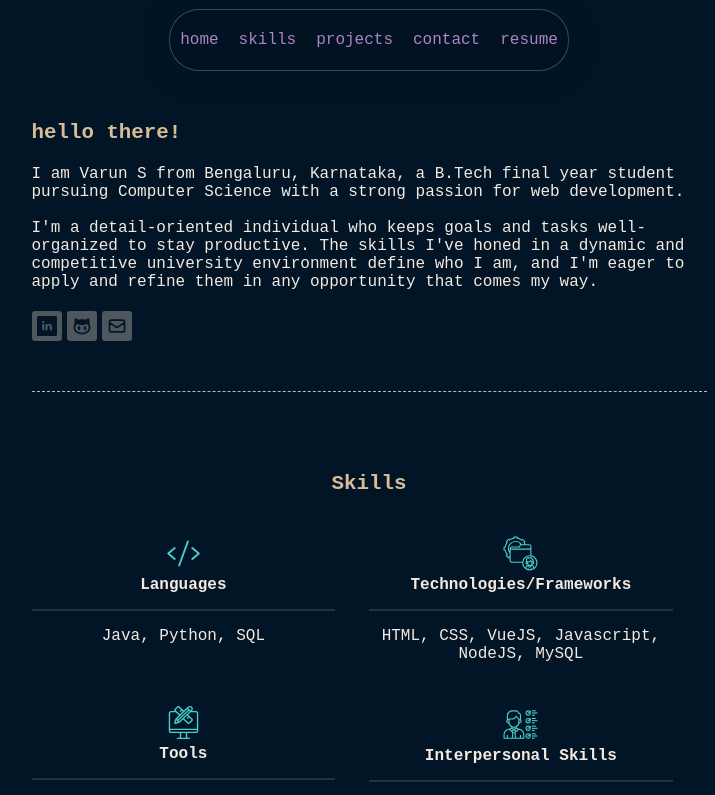
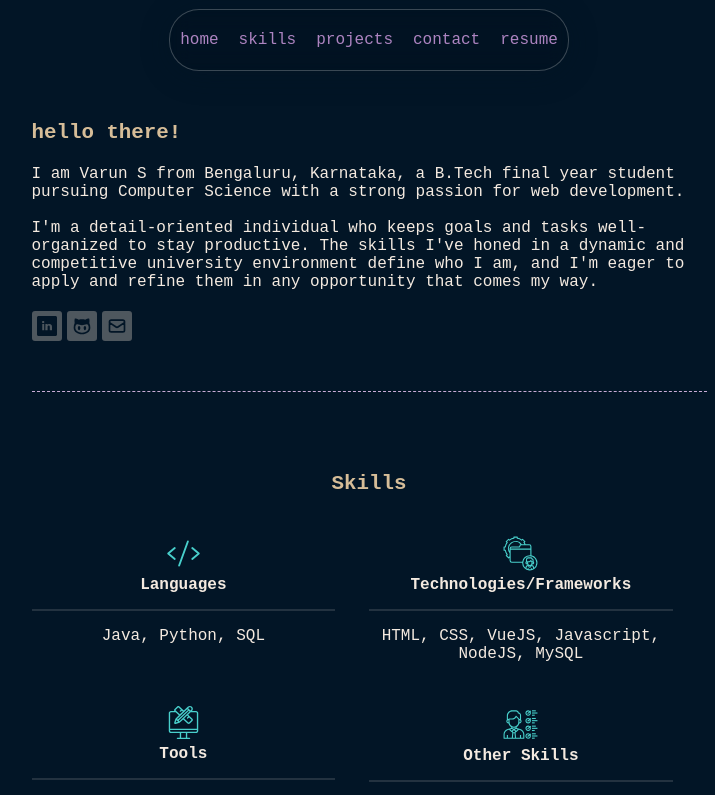
Before and after one commit to VaraVroom/Varun, a Vue app: page / in a window 1280 px wide. Shown: the top 795 px of the page, without its empty margins (271-986 px from the left). Built offline with nearby package versions, Linux system fonts and the light colour scheme.

Commit message:
Update skills.vue

```diff
--- a/src/components/skills.vue
+++ b/src/components/skills.vue
@@ -74,7 +74,7 @@
         <rect width="5" height="2" x="53" y="56" fill="#48CFCB" class="color000000 svgShape"></rect>
         <path d="M46 58c2.757 0 5-2.243 5-5 0-.809-.211-1.562-.553-2.238l1.194-.995-1.28-1.536-1.156.964C48.334 48.46 47.225 48 46 48c-2.757 0-5 2.243-5 5S43.243 58 46 58zM46 50c.607 0 1.171.184 1.643.495l-3.283 2.737 1.28 1.536 3.206-2.672C48.937 52.383 49 52.683 49 53c0 1.654-1.346 3-3 3s-3-1.346-3-3S44.346 50 46 50zM46 44.001c2.757 0 5-2.243 5-5 0-.809-.211-1.562-.553-2.238l1.194-.995-1.28-1.536-1.156.964c-.87-.734-1.979-1.194-3.204-1.194-2.757 0-5 2.243-5 5S43.243 44.001 46 44.001zM46 36.001c.607 0 1.171.184 1.643.495l-3.283 2.737 1.28 1.536 3.206-2.672C48.937 38.385 49 38.684 49 39.001c0 1.654-1.346 3-3 3s-3-1.346-3-3S44.346 36.001 46 36.001zM46 30.001c2.757 0 5-2.243 5-5 0-.809-.211-1.562-.553-2.238l1.194-.995-1.28-1.536-1.156.964c-.87-.734-1.979-1.194-3.204-1.194-2.757 0-5 2.243-5 5S43.243 30.001 46 30.001zM46 22.001c.607 0 1.171.184 1.643.495l-3.283 2.737 1.28 1.536 3.206-2.672C48.937 24.385 49 24.684 49 25.001c0 1.654-1.346 3-3 3s-3-1.346-3-3S44.346 22.001 46 22.001zM50.36 6.232l-1.156.964C48.334 6.461 47.225 6.001 46 6.001c-2.757 0-5 2.243-5 5s2.243 5 5 5 5-2.243 5-5c0-.809-.211-1.562-.553-2.238l1.194-.995L50.36 6.232zM49 11.001c0 1.654-1.346 3-3 3s-3-1.346-3-3 1.346-3 3-3c.607 0 1.171.184 1.643.495l-3.283 2.737 1.28 1.536 3.206-2.672C48.937 10.385 49 10.684 49 11.001z" fill="#48CFCB" class="color000000 svgShape"></path>
         </svg>
-        <p class="heading">Interpersonal Skills</p>
+        <p class="heading">Other Skills</p>
         <p class="list">Teamwork, Problem-Solving</p>
         </div>
     </div>
```
